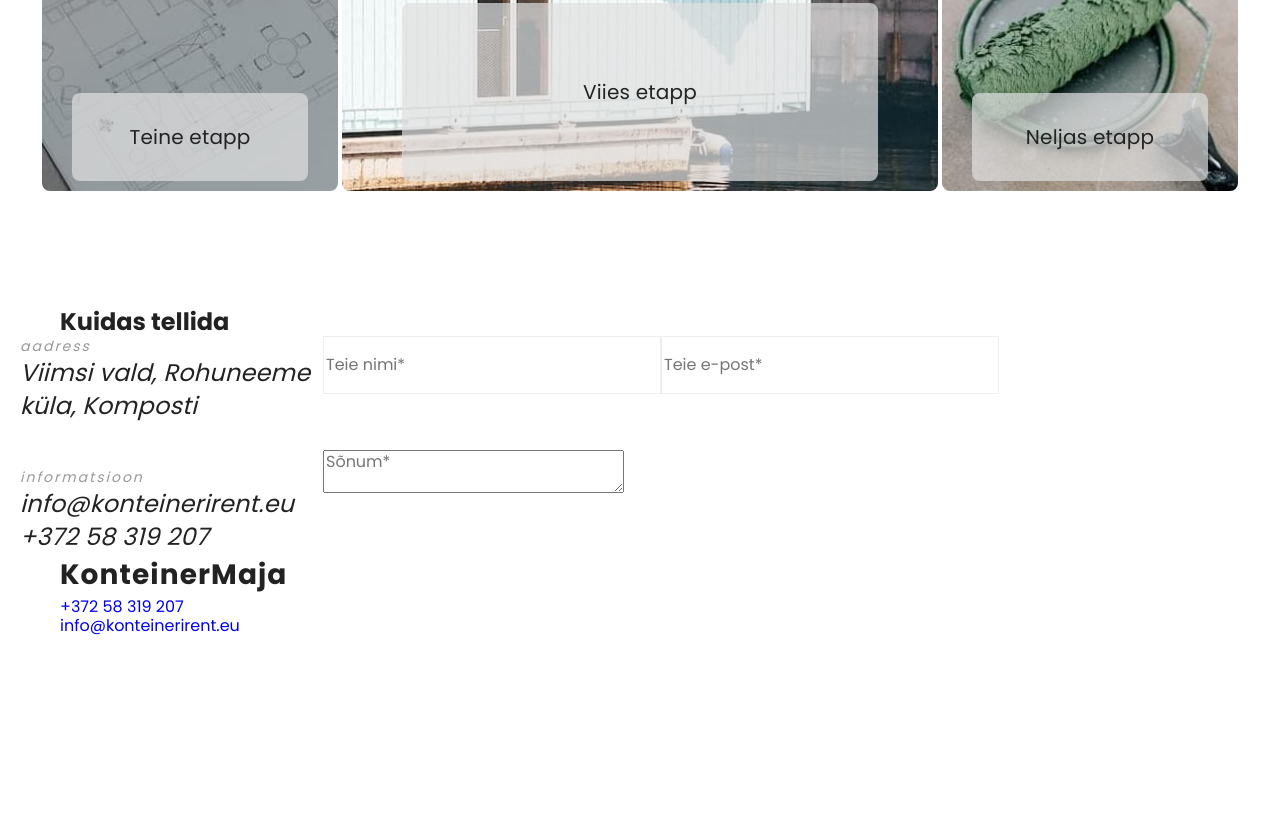
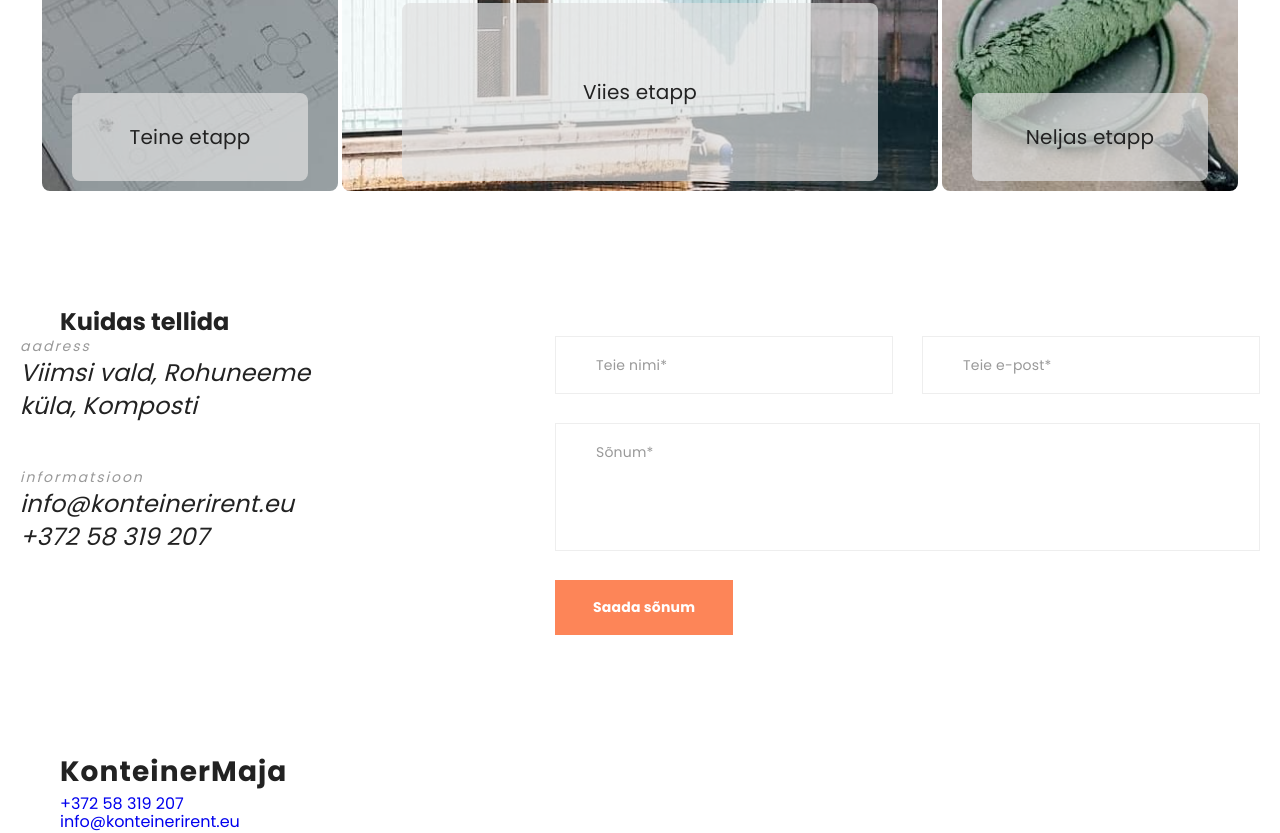
Before and after one commit to olga-zak/Roof, a plain HTML site: page index.html in a window 1280 px wide. Shown: the part 2712-3545 px from the top of the page. Before the commit the page ends 3349 px from the top, so only its background shows below. Drawn offline with nearby package versions, Linux system fonts and the light colour scheme.

Commit message:
decktop contacts done

```diff
--- a/index.html
+++ b/index.html
@@ -45,7 +45,7 @@
         <div class="container">
           <h1 class="hero__title">Konteinermaja - konteinerite uus elu</h1>
           <!-- konteinerite teistmoodi kasutus -->
-          <button class="hero__button" type="button">Hinnapäring</button>
+          <button class="hero__button button" type="button">Hinnapäring</button>
         </div>
       </section>
       <section class="section about" id="about">
@@ -390,7 +390,7 @@
       <section id="contacts">
         <div class="container contacts__container">
           <h2 class="contacts__title">Kontaktid</h2>
-          <address class="conatct-info">
+          <address class="contact-info">
             <ul>
               <li class="contact-info__item">
                 <p class="contact-info__heading">aadress</p>
@@ -435,8 +435,14 @@
               />
             </label>
             <label>
-              <textarea name="message" placeholder="Sõnum*" required></textarea>
+              <textarea
+                class="form__textarea"
+                name="message"
+                placeholder="Sõnum*"
+                required
+              ></textarea>
             </label>
+            <button class="form__button button" type="submit">Saada sõnum</button>
           </form>
         </div>
       </section>
--- /dev/null
+++ b/sass/components/_button.scss
@@ -0,0 +1,15 @@
+.button {
+  display: block;
+  padding: 17px 38px;
+  @include font-sizing(14px, 1.5);
+  font-weight: 700;
+
+  color: $white-text-color;
+  background-color: $theme-rose-color;
+
+  &:hover,
+  &:focus {
+    background-color: transparent;
+    border: 3px solid $theme-rose-color;
+  }
+}
--- a/sass/components/_container.scss
+++ b/sass/components/_container.scss
@@ -23,6 +23,5 @@
 @media screen and (min-width: 1200px) {
   .container {
     width: 1200px;
-
   }
 }
--- a/sass/components/_form.scss
+++ b/sass/components/_form.scss
@@ -1,12 +1,47 @@
 .form {
   display: flex;
   flex-wrap: wrap;
+  gap: 29px;
+  width: 705px;
+}
+
+.form__input,
+.form__textarea {
+  padding-top: 18px;
+  padding-left: 40px;
+  border: 1px solid #eee;
+  outline: none;
+
+  &::placeholder {
+    @include font-sizing(14px, 1.5);
+    color: $light-text-color;
+  }
 }
 
 .form__input {
   width: 338px;
   height: 58px;
-  border: solid 1px #eee;
+  padding-bottom: 18px;
+  transition: border-color linear 250ms;
+
+  &:focus {
+    border-color: $theme-rose-color;
+  }
 }
 
-.form__input
+.form__textarea {
+  display: block;
+  width: 705px;
+  height: 128px;
+  resize: none;
+  transition: border-color linear 250ms;
+
+  &:focus {
+    border-color: $theme-rose-color;
+  }
+}
+
+.form__button:hover,
+.form__button:focus {
+  color: $theme-rose-color;
+}
--- a/sass/layout/_contacts.scss
+++ b/sass/layout/_contacts.scss
@@ -6,6 +6,7 @@
   display: flex;
   justify-content: space-between;
   width: 100%;
+  margin-bottom: 115px;
 }
 
 .contact-info__heading {
--- a/sass/layout/_hero.scss
+++ b/sass/layout/_hero.scss
@@ -15,43 +15,34 @@
 }
 
 .hero__button {
-    display: block;
   margin: 0 auto;
-    padding: 17px 38px;
-    @include font-sizing (14px, 1.5);
-    font-weight: 700;
-
-    color: $white-text-color;
-    background-color: $theme-rose-color;
-
-    &:hover,
-    &:focus {
-        background-color: transparent;
-        border: 3px solid $theme-rose-color;
-    }
 }
 
 @media screen and (max-width: 767px) {
   .hero {
-        background-image: linear-gradient(rgba(47, 48, 58, 0.2), rgba(47, 48, 58, 0.2)), url(../images/hero/hero2_mobile.jpg);
+    background-image: linear-gradient(rgba(47, 48, 58, 0.2), rgba(47, 48, 58, 0.2)),
+      url(../images/hero/hero2_mobile.jpg);
     @media (min-device-pixel-ratio: 2),
       (-webkit-min-device-pixel-ratio: 2),
       (min-resolution: 192dpi),
       (min-resolution: 2dppx) {
-                background-image: linear-gradient(rgba(47, 48, 58, 0.2), rgba(47, 48, 58, 0.2)), url(../images/hero/hero2_tablet.jpg);
+      background-image: linear-gradient(rgba(47, 48, 58, 0.2), rgba(47, 48, 58, 0.2)),
+        url(../images/hero/hero2_tablet.jpg);
     }
   }
 }
 
 @media screen and (min-width: 768px) and (max-width: 1199px) {
   .hero {
-        background-image: linear-gradient(rgba(47, 48, 58, 0.2), rgba(47, 48, 58, 0.2)), url(../images/hero/hero2_tablet.jpg);
+    background-image: linear-gradient(rgba(47, 48, 58, 0.2), rgba(47, 48, 58, 0.2)),
+      url(../images/hero/hero2_tablet.jpg);
 
     @media (min-device-pixel-ratio: 2),
       (-webkit-min-device-pixel-ratio: 2),
       (min-resolution: 192dpi),
       (min-resolution: 2dppx) {
-            background-image: linear-gradient(rgba(47, 48, 58, 0.2), rgba(47, 48, 58, 0.2)), url(../images/hero/hero2_desktop.jpg);
+      background-image: linear-gradient(rgba(47, 48, 58, 0.2), rgba(47, 48, 58, 0.2)),
+        url(../images/hero/hero2_desktop.jpg);
     }
   }
 }
@@ -60,7 +51,8 @@
   .hero {
     padding: 200px 0;
     height: 600px;
-        background-image: linear-gradient(rgba(47, 48, 58, 0.2), rgba(47, 48, 58, 0.2)), url(../images/hero/hero2_desktop.jpg);
+    background-image: linear-gradient(rgba(47, 48, 58, 0.2), rgba(47, 48, 58, 0.2)),
+      url(../images/hero/hero2_desktop.jpg);
   }
 
   .hero__title {
--- a/sass/main.scss
+++ b/sass/main.scss
@@ -6,6 +6,7 @@
 @import './components/container';
 @import './components/section';
 @import './components/logo';
+@import './components/button';
 @import './components/technology_modal';
 @import './components/form';
 @import './layout/header';
```
Also changed, not shown: css/main.css, css/main.min.css, 2 other files. Lines whose indentation alone changed are shown as unchanged.
